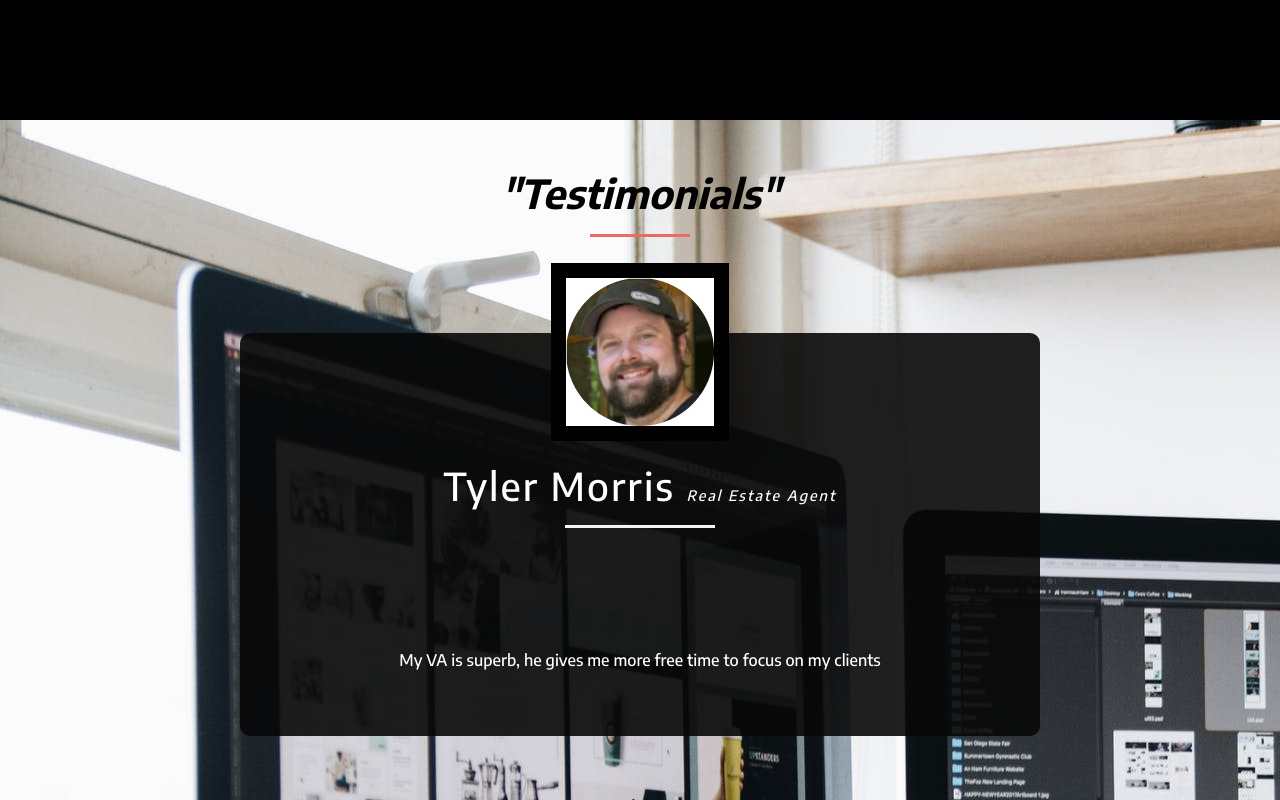
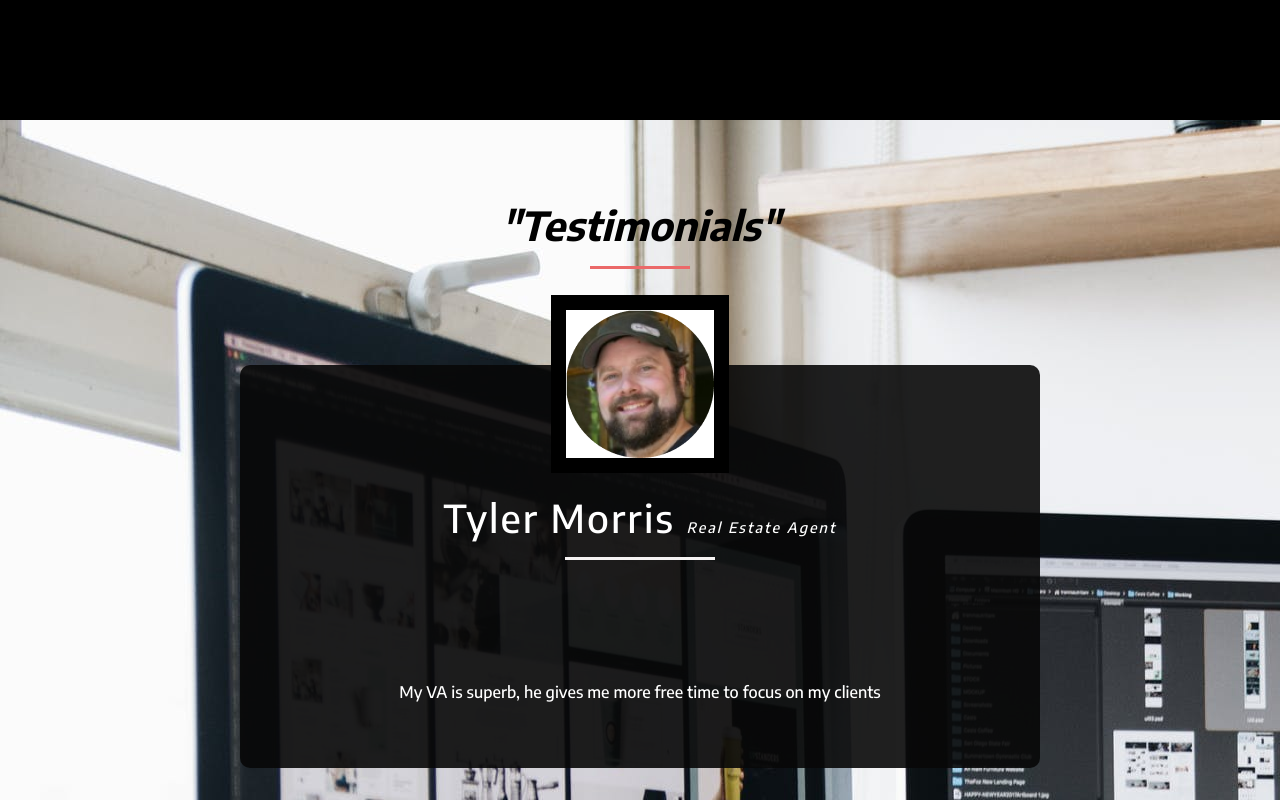
Before and after one commit to CarlstonG/Darchton, a React (Create React App) app: page / in a window 1280 px wide. Shown: the part 2540-3340 px from the top of the page. Built offline with nearby package versions, Linux system fonts and the light colour scheme; some icons are missing; a web font is replaced by a local one.

Commit message:
adjusted testimonial height

```diff
--- a/src/components/Testimonials/testi.css
+++ b/src/components/Testimonials/testi.css
@@ -4,7 +4,7 @@
     font-family: 'Raleway', sans-serif;
     max-width: 1100px;
     margin: 0 auto;
-    padding: 3rem 3rem;
+    padding: 5rem 3rem;
 
 }
 
@@ -20,7 +20,7 @@
 
 #testimonials {
  background: url('./images/backgb2.jpeg') no-repeat;
- height: 100vh;
+ height: 1000px;
 }
 #testimonials h2::after{
     content: '';
```
Also changed, not shown: 1 other file (tests, documents, lock files or other folders).
